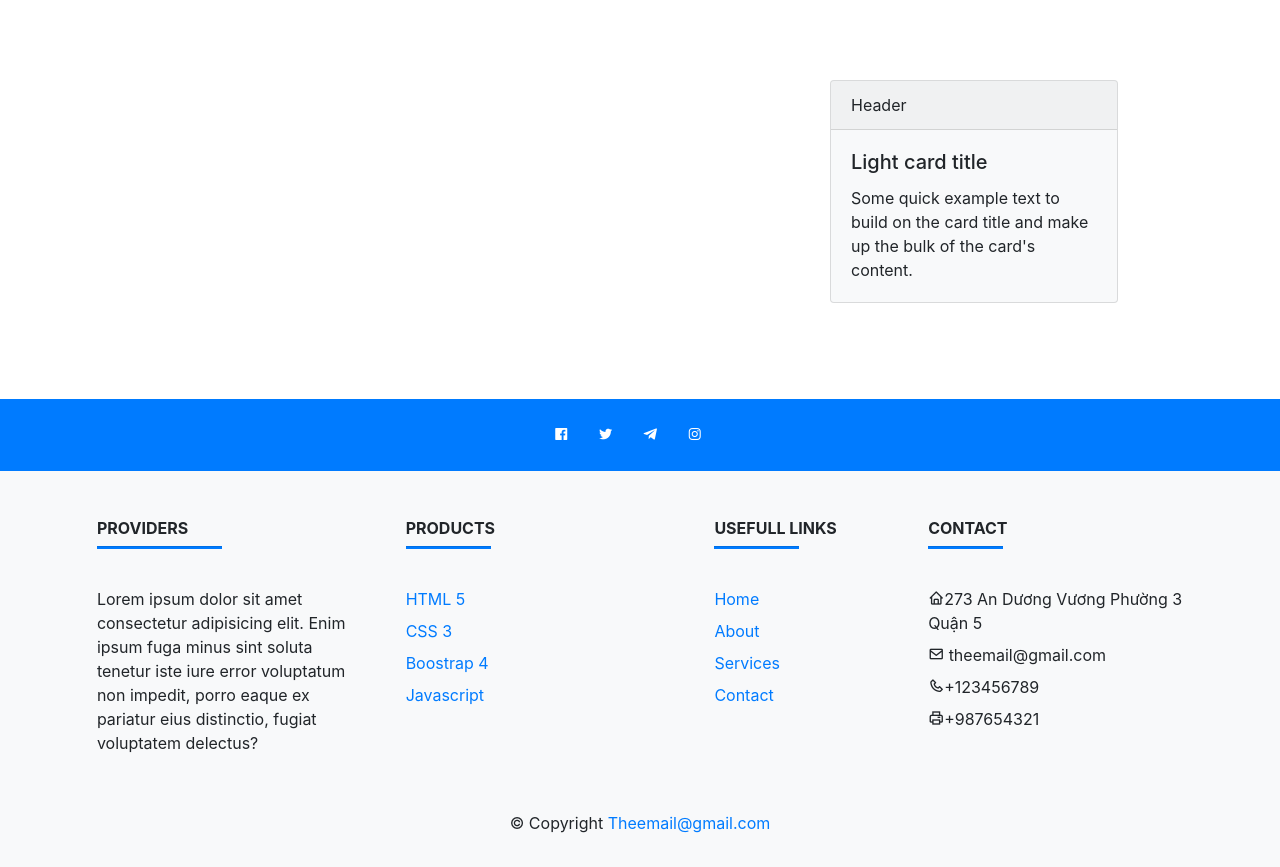
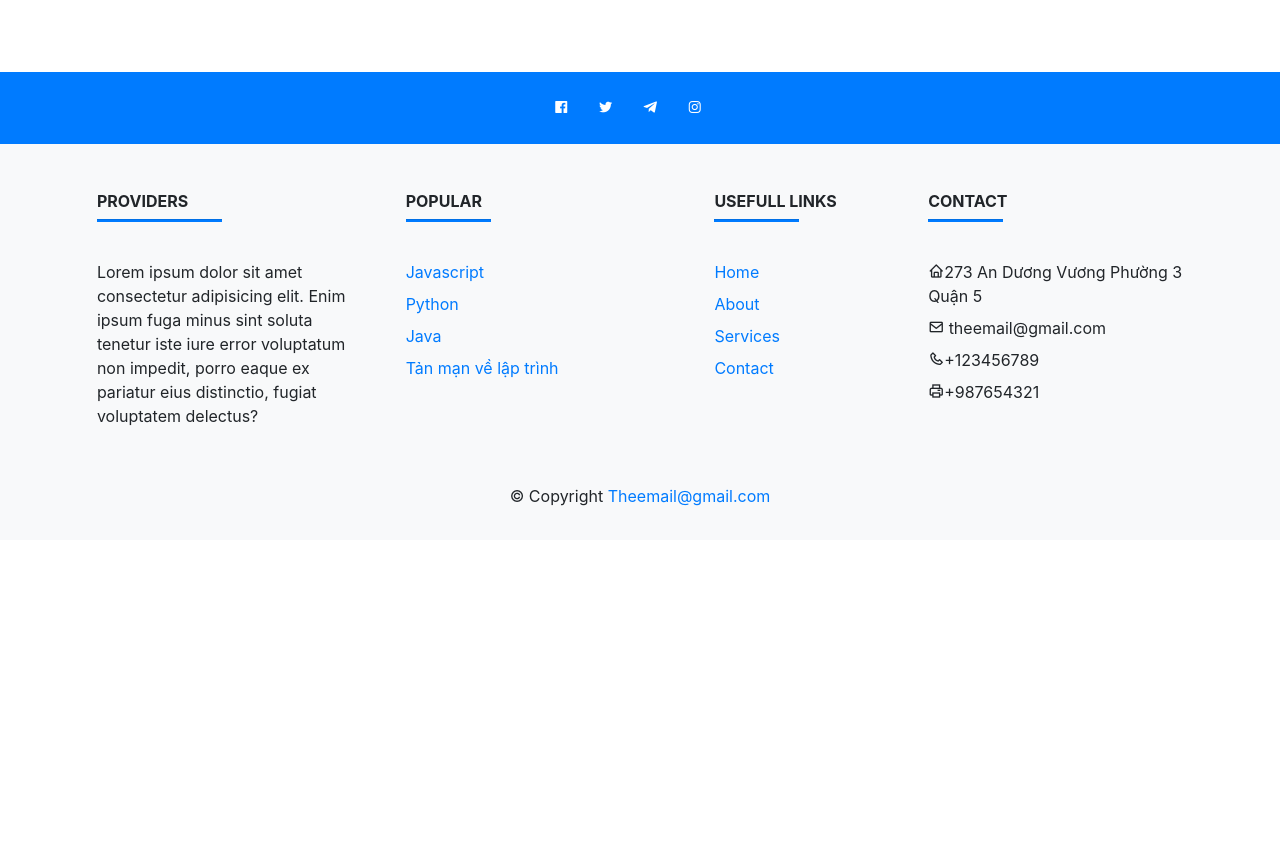
Before and after one commit to notobo15/website_blogs_python, a Django app: page /contact/ in a window 1280 px wide. Shown: the part 56-923 px from the top of the page. After the commit the page ends 562 px from the top, so only its background shows below. Run offline with Django 4.2, Linux system fonts and the light colour scheme; data that the repository does not hold is empty; some libraries are stand-ins or nearby versions.

```diff
--- a/base/urls.py
+++ b/base/urls.py
@@ -7,7 +7,7 @@ urlpatterns = [
     path("login/", views.loginUser, name="login"),
     path("logout/", views.logoutUser, name="logout"),
     path("register/", views.registerUser, name="register"),
-
+    path("contact/",views.contact, name="contact"),
     path('create-article/', views.createArticle, name='create-article'),
     path('update-article/<str:id>/', views.updateArticle, name='update-article'),
     path('delete-article/<str:id>/', views.deleteArticle, name='delete-article'),
--- a/base/views.py
+++ b/base/views.py
@@ -14,6 +14,9 @@ def homepage(request):
     category = models.Category.objects.all()
     context['category'] = category
     return render(request, 'homepage.html', context)
+
+def contact(request):
+    return render(request, 'contact.html')
 
 
 def category(request, pk):
--- a/templates/base.html
+++ b/templates/base.html
@@ -16,6 +16,7 @@
   <link href='https://unpkg.com/boxicons@2.1.4/css/boxicons.min.css' rel='stylesheet'>
   <link rel="stylesheet" href="{%  static 'css/login_register.css' %}" />
   <link rel="stylesheet" href="{% static 'css/main.css' %}" />
+  <link rel="stylesheet" href="{% static 'css/contact.css' %}" />
   {% comment %}
   <link href="{% static 'fontawesomefree/css/fontawesome.css' %}" rel="stylesheet" type="text/css" />
   <link href="{% static 'fontawesomefree/css/brands.css' %}" rel="stylesheet" type="text/css" />
--- a/templates/category.html
+++ b/templates/category.html
@@ -1,9 +1,8 @@
 {% extends 'base.html' %}
+
 {% block header %}{% include 'header.html' %} {% endblock %}
 
-
 {% block content %}
-
 <div class="container">
   <br>
   <br>
--- /dev/null
+++ b/templates/contact.html
@@ -0,0 +1,7 @@
+{% extends 'base.html' %}
+
+{% block header %}{% include 'header.html' %} {% endblock %}
+
+{% block content %}
+{% comment %} {% url 'homepage' %} {% endcomment %}
+{% endblock %}
--- a/templates/footer.html
+++ b/templates/footer.html
@@ -19,23 +19,23 @@
         <p class="mt-2">Lorem ipsum dolor sit amet consectetur adipisicing elit. Enim ipsum fuga minus sint soluta tenetur iste iure error voluptatum non impedit, porro eaque ex pariatur eius distinctio, fugiat voluptatem delectus?</p>
       </div>
       <div class="col-md-3 mx-auto mb-4">
-        <h6 class="text-uppercase font-weight-bold">Products</h6>
+        <h6 class="text-uppercase font-weight-bold">Popular</h6>
         <hr class="bg-primary mb-4 mt-0 d-inline-block mx-auto" style="width: 85px; height: 2px;">
         <ul class="list-unstyled">
-          <li class="my-2"><a href="#">HTML 5</a></li>
-          <li class="my-2"><a href="#">CSS 3</a></li>
-          <li class="my-2"><a href="#">Boostrap 4</a></li>
           <li class="my-2"><a href="#">Javascript</a></li>
+          <li class="my-2"><a href="#">Python</a></li>
+          <li class="my-2"><a href="#">Java</a></li>
+          <li class="my-2"><a href="#">Tản mạn về lập trình</a></li>
         </ul>
       </div>
       <div class="col-md-2 mx-auto mb-4">
         <h6 class="text-uppercase font-weight-bold">Usefull Links</h6>
         <hr class="bg-primary mb-4 mt-0 d-inline-block mx-auto" style="width: 85px; height: 2px;">
         <ul class="list-unstyled">
-          <li class="my-2"><a href="#">Home</a></li>
+          <li class="my-2"><a href="{% url 'homepage' %}">Home</a></li>
           <li class="my-2"><a href="#">About</a></li>
           <li class="my-2"><a href="#">Services</a></li>
-          <li class="my-2"><a href="#">Contact</a></li>
+          <li class="my-2"><a href="{% url 'contact' %}">Contact</a></li>
         </ul>
       </div>
 
```
Also changed, not shown: server/static/css/contact.css (added).
